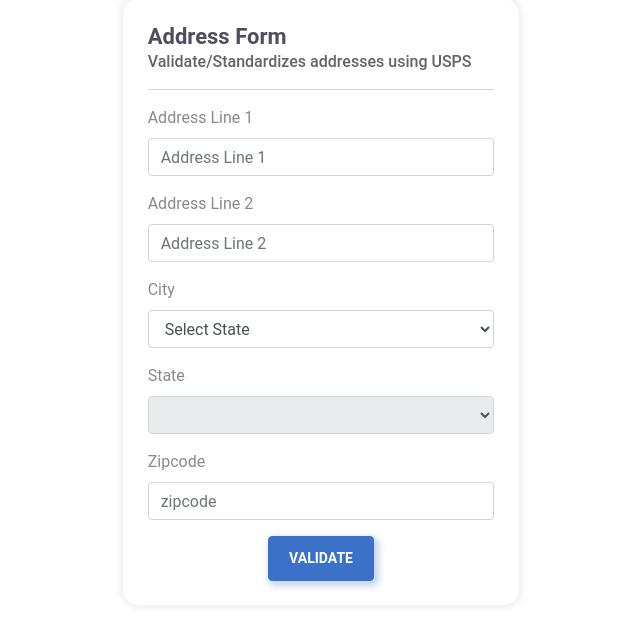
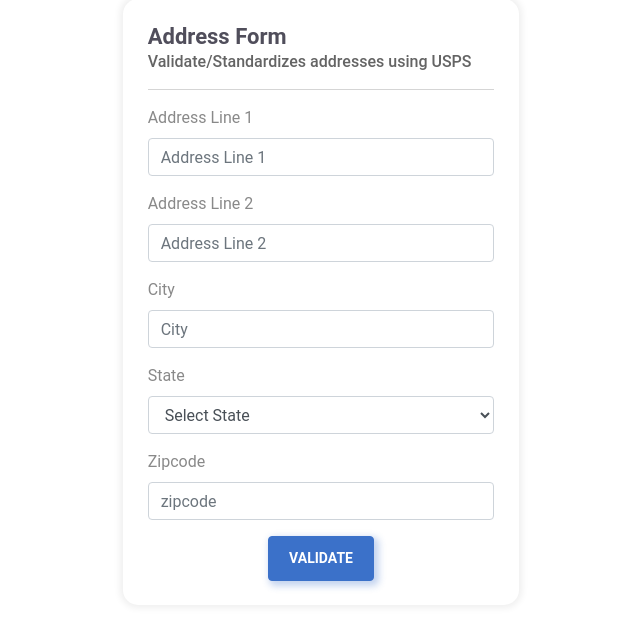
Before and after one commit to jp-mangoit/usps-php, a PHP site: page / in a window 1280 px wide. Shown: the part 31-659 px from the top of the page, without its empty margins (319-959 px from the left). Run offline with PHP 8.4, Linux system fonts and the light colour scheme; data comes from the database, SQL or seed files in the repository; lists and menus that the app fills with data are empty; some libraries are stand-ins or nearby versions.

Commit message:
minor changes in city field

```diff
--- a/includes/class.php
+++ b/includes/class.php
@@ -2,11 +2,11 @@
 
 class address extends db
 {
-	public function insert($address_line1, $address_line2, $state_id, $city_id, $zipcode)
+	public function insert($address_line1, $address_line2, $state_id, $city, $zipcode)
 	{
-		$query = "INSERT INTO address(address_line1,address_line2,state_id,city_id,zipcode) VALUES(?,?,?,?,?) ";
+		$query = "INSERT INTO address(address_line1,address_line2,state_id,city,zipcode) VALUES(?,?,?,?,?) ";
 		$stmt = $this->connect()->prepare($query);
-		if ($stmt->execute([$address_line1, $address_line2, $state_id, $city_id, $zipcode])) {
+		if ($stmt->execute([$address_line1, $address_line2, $state_id, $city, $zipcode])) {
 			echo "Address saved Successfully!";
 		}
 	}
--- a/index.php
+++ b/index.php
@@ -25,24 +25,24 @@
 					<span class="text-danger" id=error_add1></span>
 				</div>
 				<div class="form-group">
-				<label for="exampleInputEmail1">Address Line 2</label>
+					<label for="exampleInputEmail1">Address Line 2</label>
 					<input type="text" id="address_line2" name="address_line2" placeholder="Address Line 2" class='form-control' required>
 					<span class="text-danger" id=error_add2></span>
 				</div>
 				<div class="form-group">
-				<label for="exampleInputEmail1">City</label>
+					<label for="exampleInputEmail1">City</label>
+					<input type="text" id="city" name="city" placeholder="City" class='form-control' required>
+					<span class="text-danger" id=error_city></span>
+				</div>
+				<div class="form-group">
+					<label for="exampleInputEmail1">State</label>
 					<select id="state-dropdown" name="state_id" class="form-control">
 					</select>
 					<span class="text-danger" id=error_state></span>
 				</div>
+
 				<div class="form-group">
-				<label for="exampleInputEmail1">State</label>
-					<select id="city-dropdown" name="city_id" class="form-control">
-					</select>
-					<span class="text-danger" id=error_city></span>
-				</div>
-				<div class="form-group">
-				<label for="exampleInputEmail1">Zipcode</label>
+					<label for="exampleInputEmail1">Zipcode</label>
 					<input type="text" id="zipcode" name="zipcode" placeholder="zipcode" class='form-control' required>
 					<span class="text-danger" id=error_zip></span>
 				</div>
@@ -88,7 +88,7 @@
 									<p>Address Line 1 : <span id="address_line1_tab"></span> </p>
 									<p>Address Line 2 : <span id="address_line2_tab"></span> </p>
 									<p>state : <span id="state_dropdown_tab"></span> </p>
-									<p>city : <span id="city_dropdown_tab"></span> </p>
+									<p>city : <span id="city_tab"></span> </p>
 									<p>Zip Code : <span id="zipcode_tab"></span> </p>
 								</div>
 							</div>
@@ -97,7 +97,7 @@
 									<p>Address Line 1 : <span id="address_line1_tab2"></span> </p>
 									<p>Address Line 2 : <span id="address_line2_tab2"></span> </p>
 									<p>state : <span id="state_dropdown_tab2"></span> </p>
-									<p>city : <span id="city_dropdown_tab2"></span> </p>
+									<p>city : <span id="city_tab2"></span> </p>
 									<p>Zip Code : <span id="zipcode_tab2"></span> </p>
 								</div>
 							</div>
--- a/js/main.js
+++ b/js/main.js
@@ -31,8 +31,8 @@ $(document).ready(function () {
             $('#city-dropdown').attr('disabled', false);
         }
     })
-    $('#city-dropdown').on('click', function () {
-        if ($("#city-dropdown").val().length == 0) {
+    $('#city').on('click', function () {
+        if ($("#city").val().length == 0) {
             $("#error_city").html('This field is required');
         } else {
             $("#error_city").html('');
@@ -59,7 +59,7 @@ $(document).ready(function () {
             },
             cache: false,
             success: function (result) {
-                $("#city-dropdown").html(result);
+                $("#city").html(result);
             },
             error: function (err) {
                 console.log(err);
@@ -76,7 +76,7 @@ $(document).ready(function () {
         if ($("#address_line1").val().length == 0 ||
             $("#address_line2").val().length == 0 ||
             $("#state-dropdown").val().length == 0 ||
-            $("#city-dropdown").val().length == 0 ||
+            $("#city").val().length == 0 ||
             $("#zipcode").val().length == 0) {
             $('#err').html('All fields is required');
         } else {
@@ -84,7 +84,7 @@ $(document).ready(function () {
             $("#address_line1_tab").html($("#address_line1").val());
             $("#address_line2_tab").html($("#address_line2").val());
             $("#state_dropdown_tab").html($("#state-dropdown option:selected").data("state"));
-            $("#city_dropdown_tab").html($("#city-dropdown option:selected").data("city"));
+            $("#city_tab").html($("#city").val());
             $("#zipcode_tab").html($("#zipcode").val());
 
             $.ajax({
@@ -95,7 +95,7 @@ $(document).ready(function () {
                     address_line1: $("#address_line1").val(),
                     address_line2: $("#address_line2").val(),
                     state: $("#state-dropdown option:selected").data("state"),
-                    city: $("#city-dropdown option:selected").data("city"),
+                    city: $("#city").val(),
                     zipcode: $("#zipcode").val(),
                 },
                 success: function (data) {
@@ -107,7 +107,7 @@ $(document).ready(function () {
                         $("#address_line1_tab2").html(data.address_line1[0]);
                         $("#address_line2_tab2").html(data.address_line2[0]);
                         $("#state_dropdown_tab2").html(data.state[0]);
-                        $("#city_dropdown_tab2").html(data.city[0]);
+                        $("#city_tab2").html(data.city[0]);
                         $("#zipcode_tab2").html(data.zipcode[0]);
                     } else {
                         $('#err').html('Invalid Address');
@@ -155,7 +155,7 @@ function storeData(tab) {
             address_line1: $("#address_line1_tab").html().trim(),
             address_line2: $("#address_line2_tab").html().trim(),
             state: $("#state-dropdown").val().trim(),
-            city: $("#city-dropdown").val().trim(),
+            city: $("#city").val().trim(),
             zipcode: $("#zipcode_tab").html().trim(),
         };
     } else {
@@ -163,7 +163,7 @@ function storeData(tab) {
             address_line1: $("#address_line1_tab2").html().trim(),
             address_line2: $("#address_line2_tab2").html().trim(),
             state: $("#state-dropdown").val().trim(),
-            city: $("#city-dropdown").val().trim(),
+            city: $("#city").val().trim(),
             zipcode: $("#zipcode_tab2").html().trim(),
         };
     }
```
